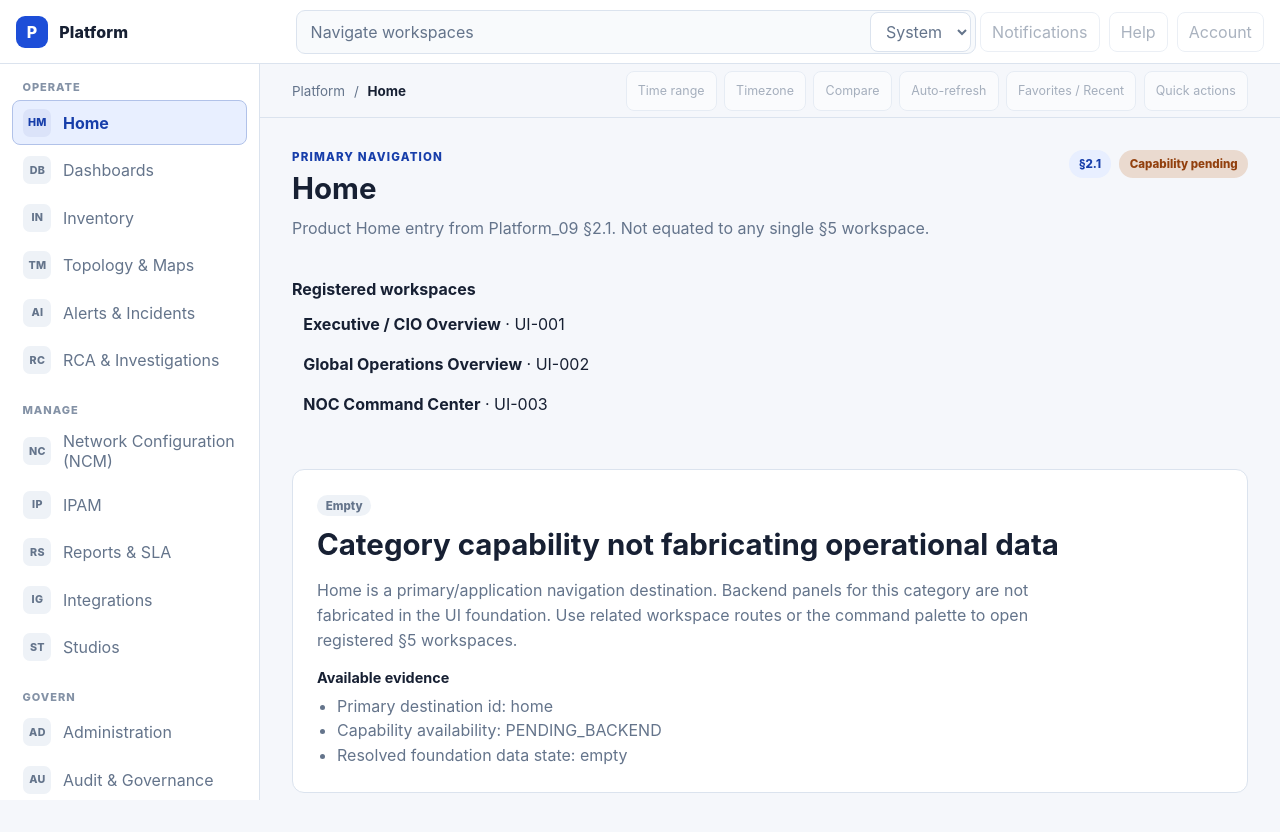
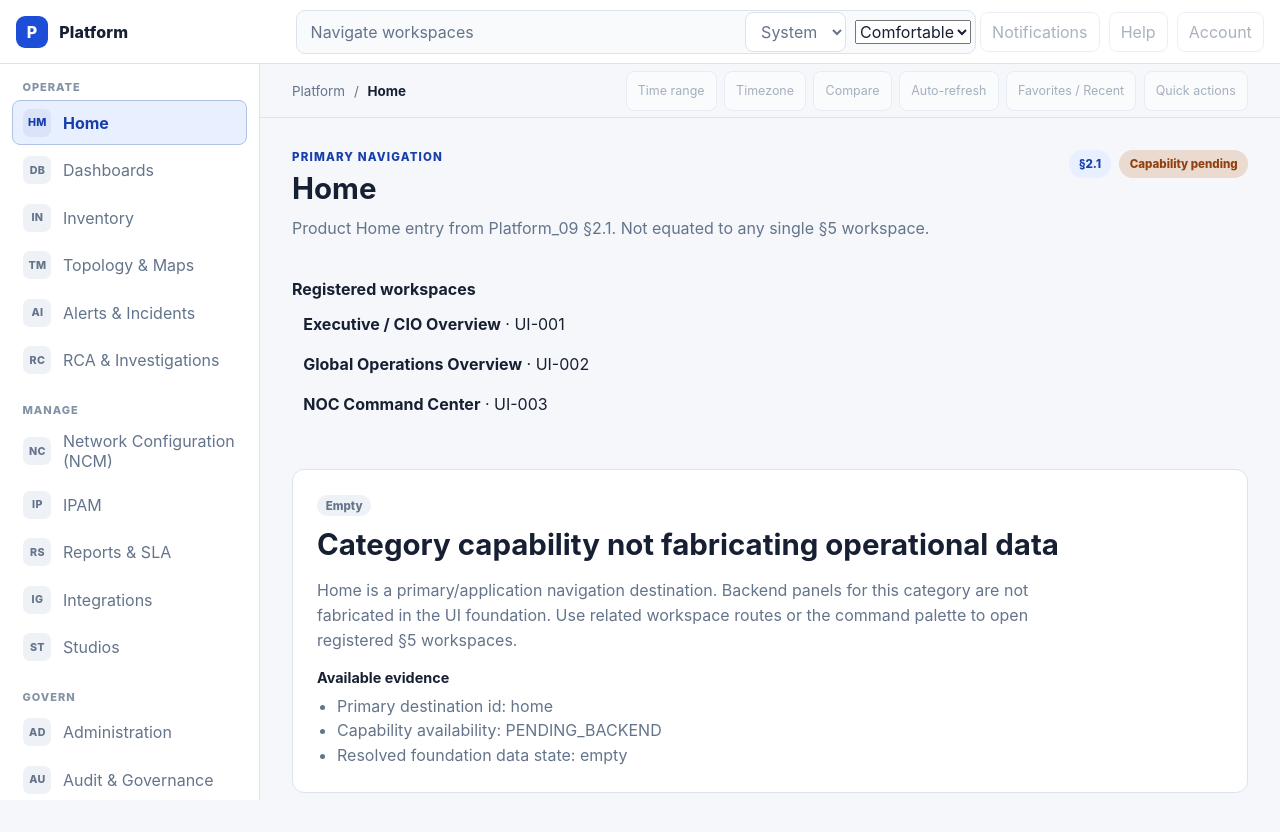
Before and after one commit to gagandsm-max/platform, a React (Vite) app in the folder ui/: page / in a window 1280 px wide. Shown: the top 832 px of the page. Built offline with nearby package versions, Linux system fonts and the light colour scheme.

Commit message:
ui: expose accessible density control

```diff
--- a/ui/src/components/AppShell.tsx
+++ b/ui/src/components/AppShell.tsx
@@ -11,6 +11,7 @@ import {
 } from '../platform/navigation';
 
 export type ThemeMode = 'light' | 'dark' | 'system';
+export type DensityMode = 'compact' | 'comfortable' | 'large';
 
 interface AppShellProps {
   access: AccessContext;
@@ -20,6 +21,8 @@ interface AppShellProps {
   onNavigateWorkspace: (workspace: WorkspaceDefinition) => void;
   theme: ThemeMode;
   onThemeChange: (theme: ThemeMode) => void;
+  density: DensityMode;
+  onDensityChange: (density: DensityMode) => void;
   children: React.ReactNode;
 }
 
@@ -46,6 +49,8 @@ export const AppShell: React.FC<AppShellProps> = ({
   onNavigateWorkspace,
   theme,
   onThemeChange,
+  density,
+  onDensityChange,
   children,
 }) => {
   const [paletteOpen, setPaletteOpen] = useState(false);
@@ -167,6 +172,18 @@ export const AppShell: React.FC<AppShellProps> = ({
               <option value="system">System</option>
               <option value="light">Light</option>
               <option value="dark">Dark</option>
+            </select>
+          </label>
+          <label className="density-control">
+            <span className="sr-only">Density</span>
+            <select
+              value={density}
+              onChange={(event) => onDensityChange(event.target.value as DensityMode)}
+              aria-label="Density"
+            >
+              <option value="compact">Compact</option>
+              <option value="comfortable">Comfortable</option>
+              <option value="large">Large</option>
             </select>
           </label>
           <button
```
